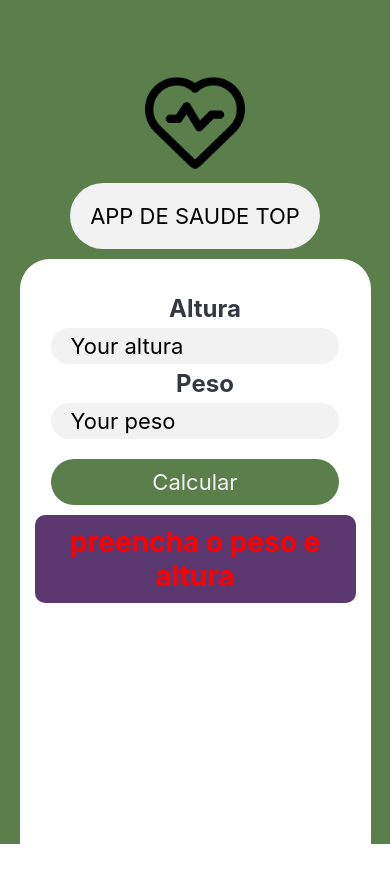
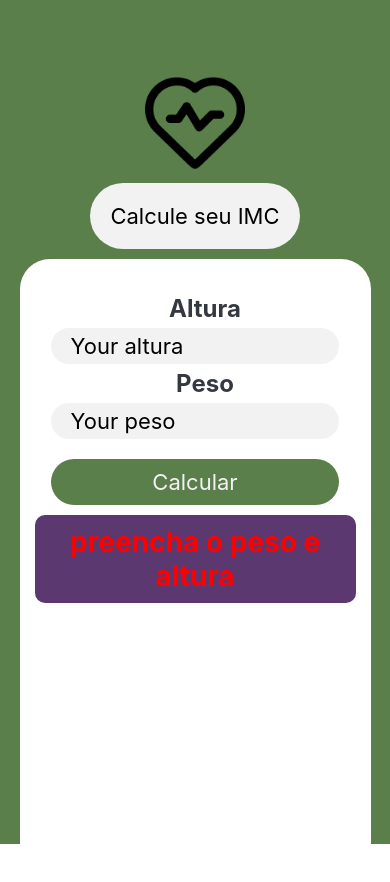
Before and after one commit to KauanSundays/React-native-course-onebitcode, a React Native app: screen / in a window 390 px wide. Shown: the top 882 px of the page. Built offline with nearby package versions, Linux system fonts and the light colour scheme.

Commit message:
feat: "WIP"

```diff
--- a/src/components/title/index.js
+++ b/src/components/title/index.js
@@ -24,7 +24,7 @@ export default function Title() {
   return (
     <View style={[styles.container, { backgroundColor }]}>
       <Text style={[styles.titleText, { color: textColor }]}>
-        APP DE SAUDE TOP
+        Calcule seu IMC
       </Text>
     </View>
   );
```
Also changed, not shown: pic2.png (renamed from Screenshot_1689880340.png).
